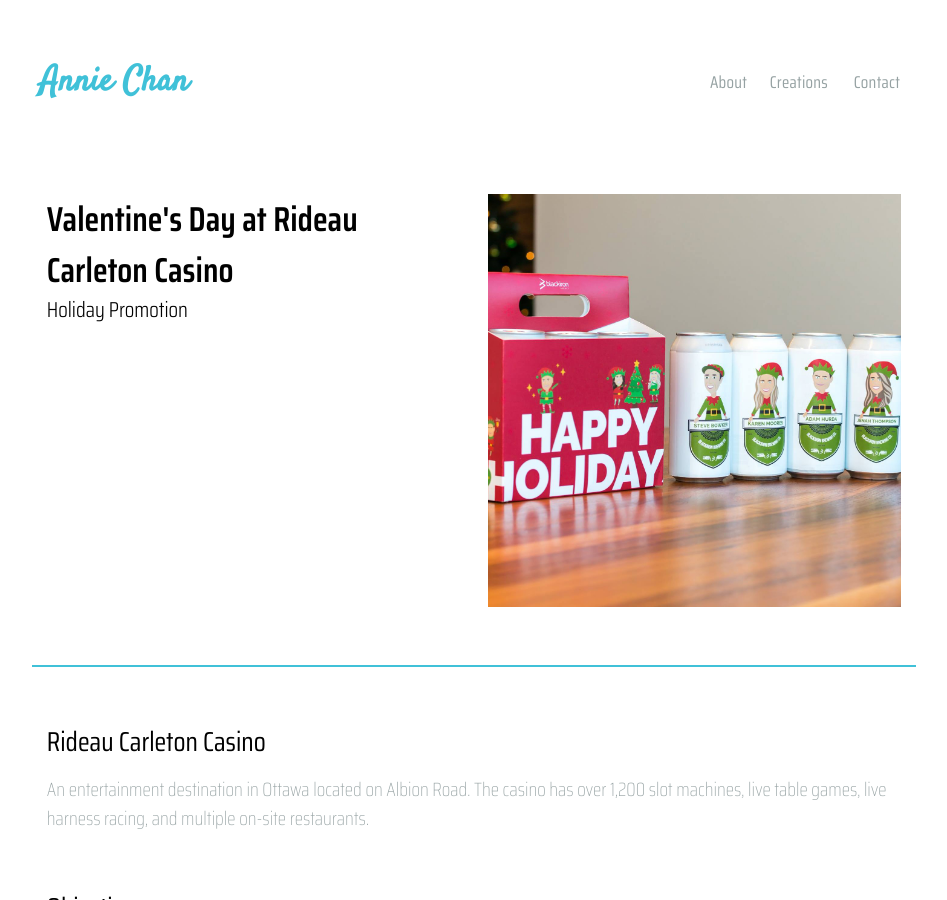
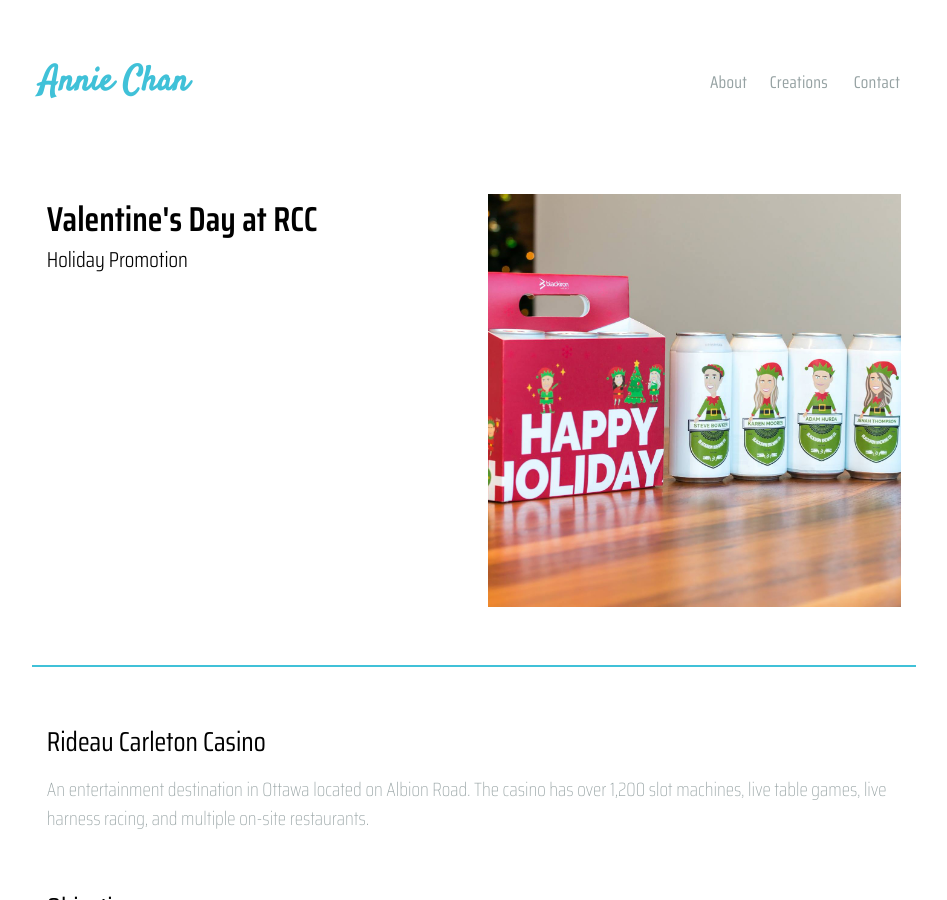
Before and after one commit to Anniechanster/anniechan.ca, a Jekyll site: the page built from vdayrcc.html, in a window 1280 px wide and 900 px high. Shown: the whole window, without its empty margins (166-1113 px from the left). Built offline with Jekyll 4.4.1, drawn with Linux system fonts in a browser that asks for light colours.

Commit message:
updated title

```diff
--- a/vdayrcc.html
+++ b/vdayrcc.html
@@ -9,7 +9,7 @@
   <div class="unit xs-1 s-1 m-1-2 l-1-2 push gutter-1-2">
     <div class="unit card card-text milli">
       <div class="unit push-1-2">
-        <h1 itemprop="name" class="push-0">Valentine's Day at Rideau Carleton Casino</h1>
+        <h1 itemprop="name" class="push-0">Valentine's Day at RCC</h1>
         <h5 itemprop="genre" class="">Holiday Promotion</h5>
       </div>
     </div>
```
